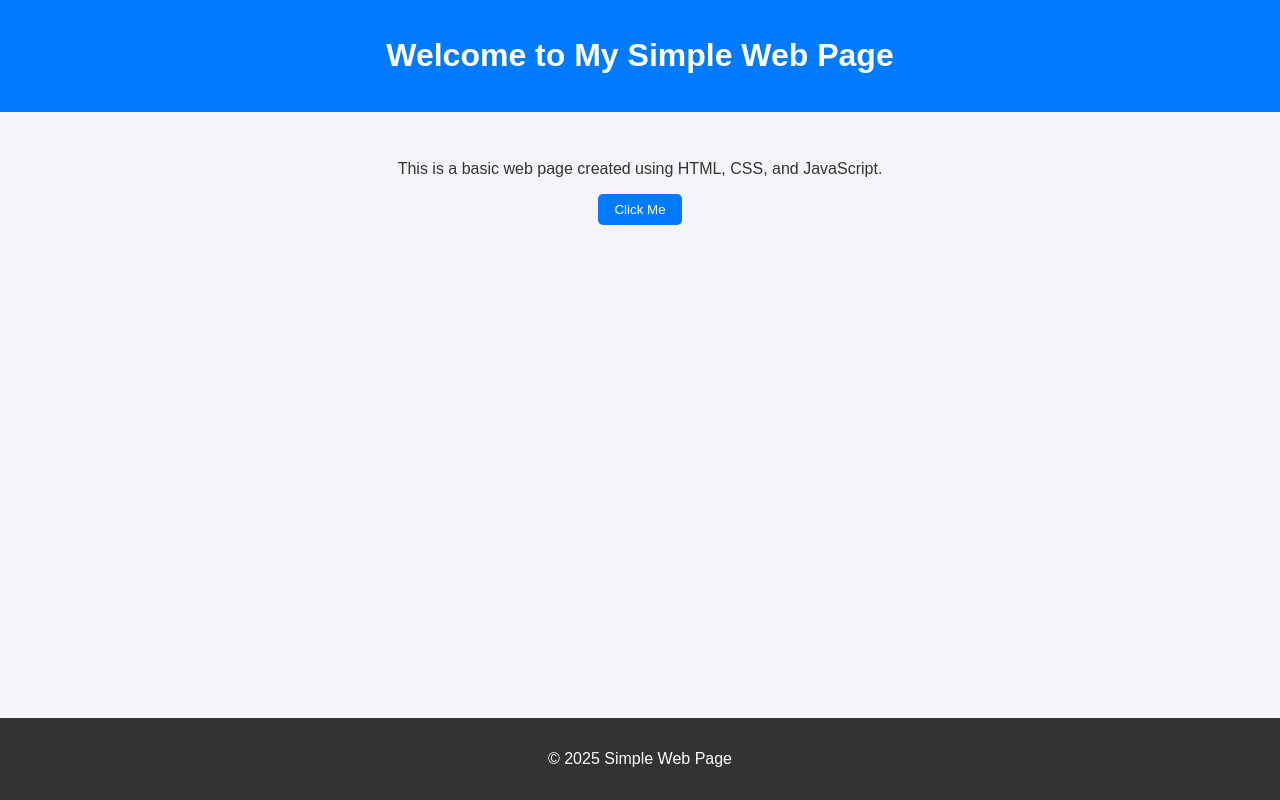
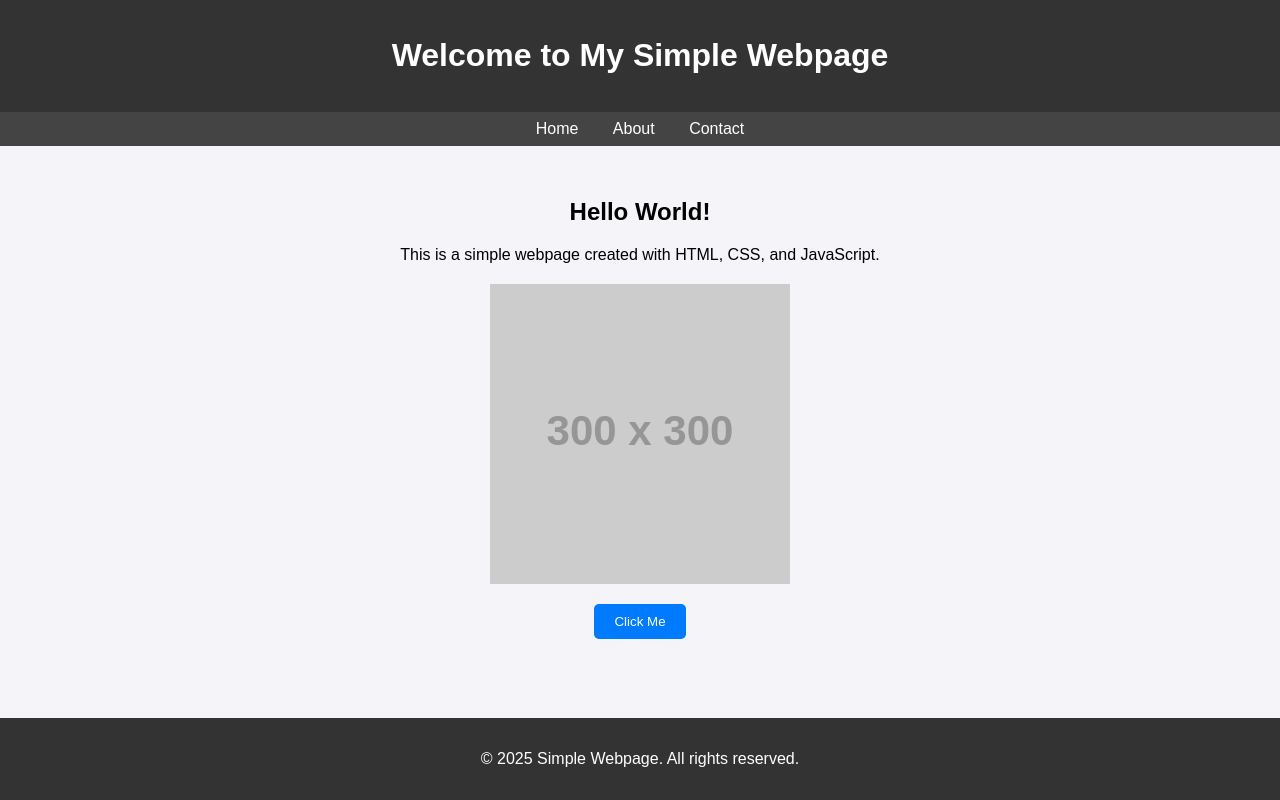
Before and after one commit to ritik622/webexp2, a plain HTML site: page index.html in a window 1280 px wide. Drawn offline with Linux system fonts and the light colour scheme; placeholder pictures from the web are drawn by us.

Commit message:
index.html

```diff
--- a/index.html
+++ b/index.html
@@ -3,62 +3,94 @@
 <head>
     <meta charset="UTF-8">
     <meta name="viewport" content="width=device-width, initial-scale=1.0">
-    <title>Simple Web Page</title>
+    <title>Simple Webpage</title>
     <style>
         body {
             font-family: Arial, sans-serif;
             margin: 0;
             padding: 0;
             background-color: #f4f4f9;
-            color: #333;
+        }
+
+        header {
+            background-color: #333;
+            color: white;
+            padding: 1em 0;
             text-align: center;
         }
-        header {
+
+        nav {
+            background: #444;
+            color: #fff;
+            padding: 0.5em;
+            text-align: center;
+        }
+
+        nav a {
+            color: white;
+            text-decoration: none;
+            margin: 0 15px;
+        }
+
+        nav a:hover {
+            text-decoration: underline;
+        }
+
+        section {
+            padding: 2em;
+            text-align: center;
+        }
+
+        footer {
+            background: #333;
+            color: white;
+            text-align: center;
+            padding: 1em 0;
+            position: fixed;
+            bottom: 0;
+            width: 100%;
+        }
+
+        .btn {
             background: #007BFF;
             color: white;
-            padding: 1rem 0;
-        }
-        main {
-            padding: 2rem;
-        }
-        button {
-            padding: 0.5rem 1rem;
-            background-color: #007BFF;
-            color: white;
+            padding: 10px 20px;
             border: none;
             border-radius: 5px;
             cursor: pointer;
         }
-        button:hover {
-            background-color: #0056b3;
-        }
-        footer {
-            background: #333;
-            color: white;
-            padding: 1rem 0;
-            position: fixed;
-            bottom: 0;
-            width: 100%;
+
+        .btn:hover {
+            background: #0056b3;
         }
     </style>
 </head>
 <body>
     <header>
-        <h1>Welcome to My Simple Web Page</h1>
+        <h1>Welcome to My Simple Webpage</h1>
     </header>
-    <main>
-        <p>This is a basic web page created using HTML, CSS, and JavaScript.</p>
-        <button id="clickButton">Click Me</button>
-        <p id="message" style="margin-top: 1rem;"></p>
-    </main>
+
+    <nav>
+        <a href="#">Home</a>
+        <a href="#about">About</a>
+        <a href="#contact">Contact</a>
+    </nav>
+
+    <section>
+        <h2>Hello World!</h2>
+        <p>This is a simple webpage created with HTML, CSS, and JavaScript.</p>
+        <img src="https://via.placeholder.com/300" alt="Placeholder Image" style="margin: 20px auto; display: block;">
+        <button class="btn" onclick="showAlert()">Click Me</button>
+    </section>
+
     <footer>
-        <p>&copy; 2025 Simple Web Page</p>
+        <p>&copy; 2025 Simple Webpage. All rights reserved.</p>
     </footer>
+
     <script>
-        document.getElementById('clickButton').addEventListener('click', function() {
-            const message = document.getElementById('message');
-            message.textContent = 'Button clicked! Have a great day!';
-        });
+        function showAlert() {
+            alert('Button clicked!');
+        }
     </script>
 </body>
 </html>
```
